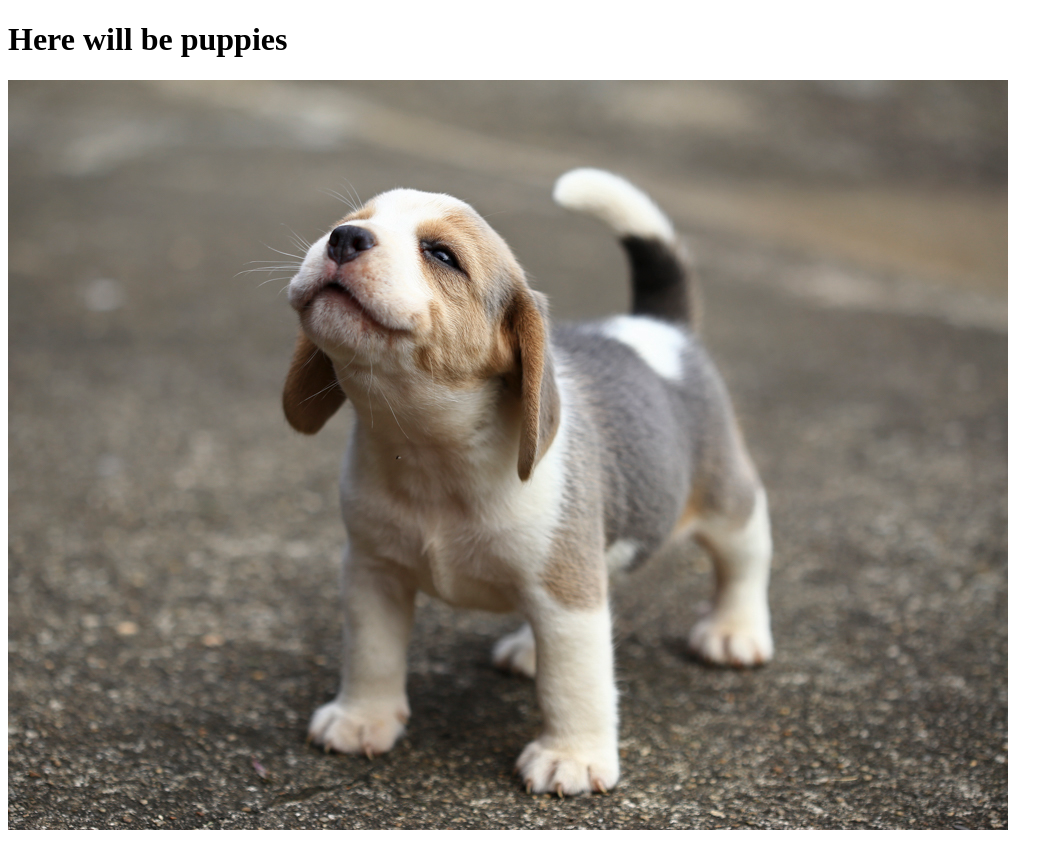
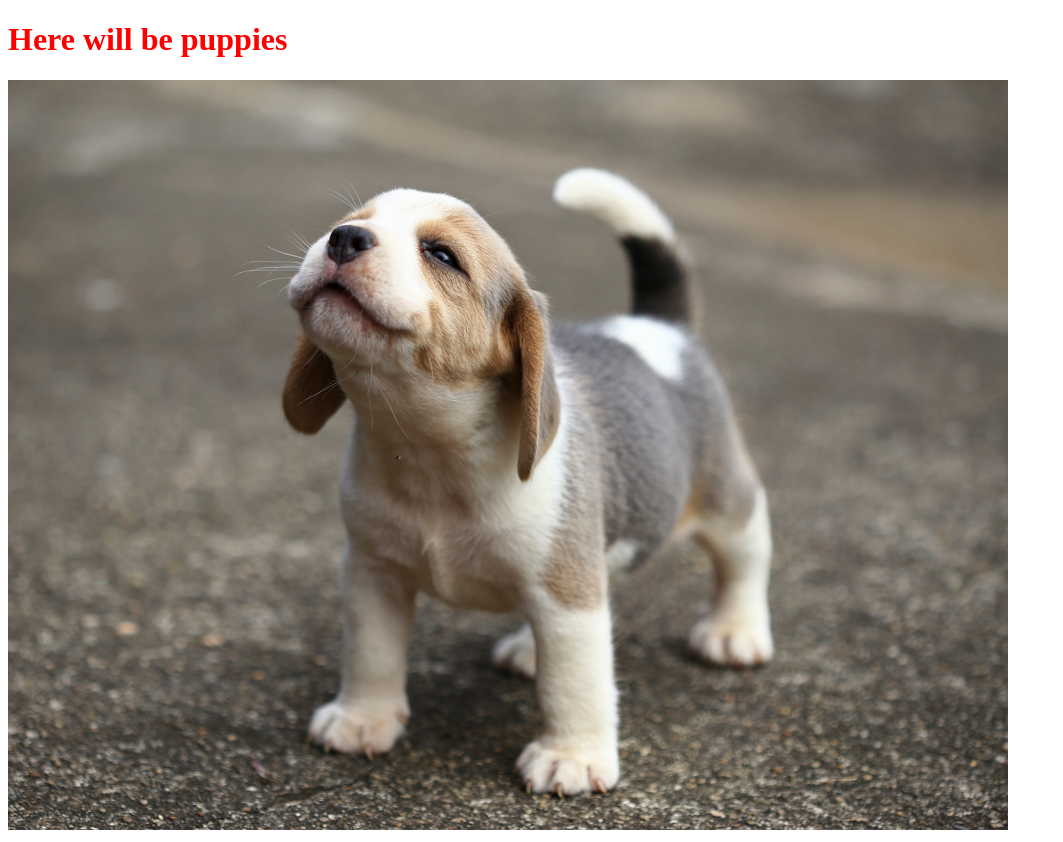
Before and after one commit to mvarava/cool-puppies, a plain HTML site: page index.html in a window 1280 px wide. Shown: the whole page, without its empty margins (0-1063 px from the left). Drawn offline with Linux system fonts and the light colour scheme.

Commit message:
Added index.css

```diff
--- /dev/null
+++ b/css/index.css
@@ -0,0 +1,3 @@
+h1 {
+  color: red;
+}
--- a/index.html
+++ b/index.html
@@ -3,6 +3,7 @@
   <head>
     <meta charset="UTF-8" />
     <meta name="viewport" content="width=device-width, initial-scale=1.0" />
+    <link rel="stylesheet" href="css/index.css" />
     <title>Cool puppies</title>
   </head>
   <body>
```
